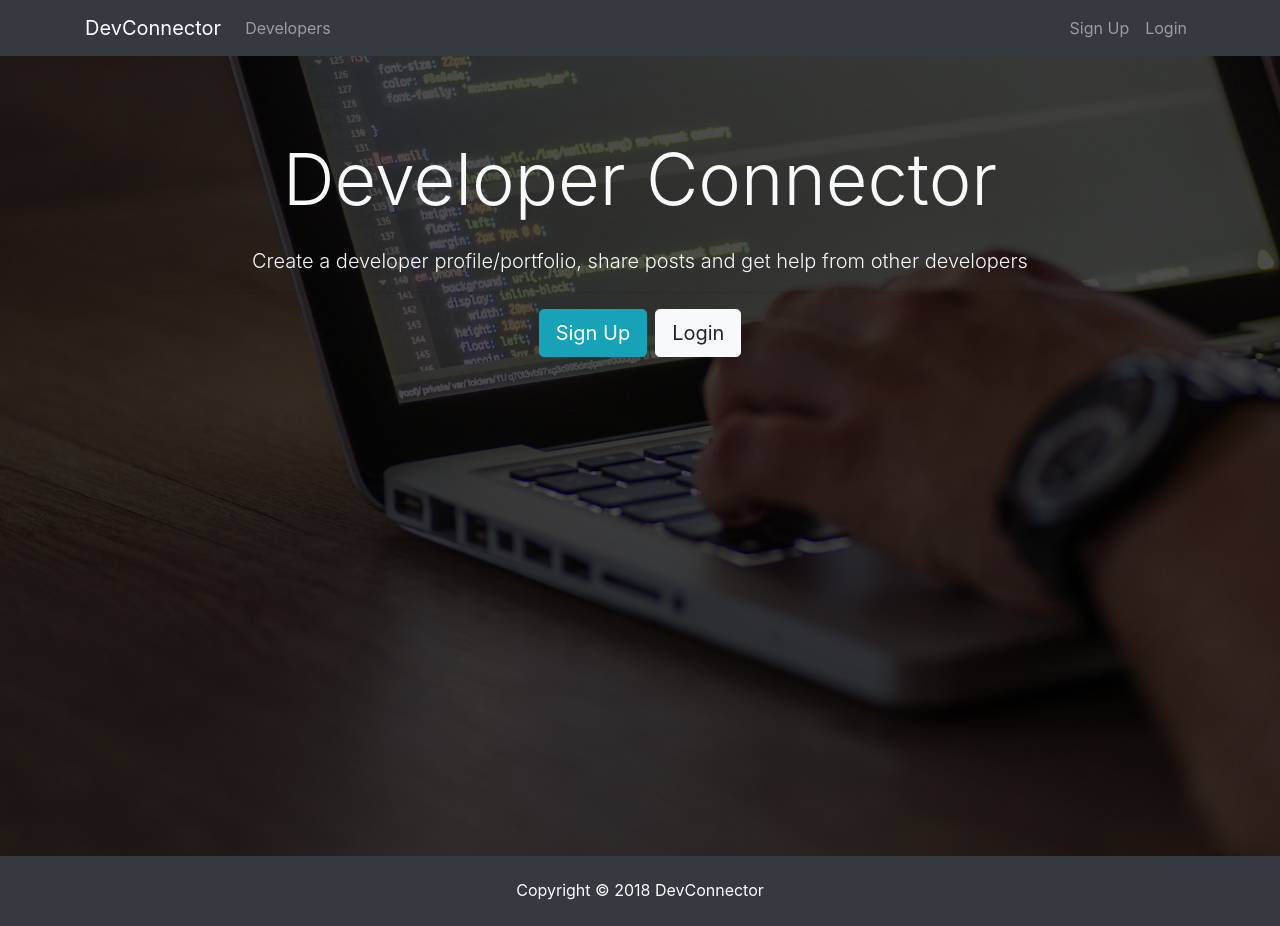
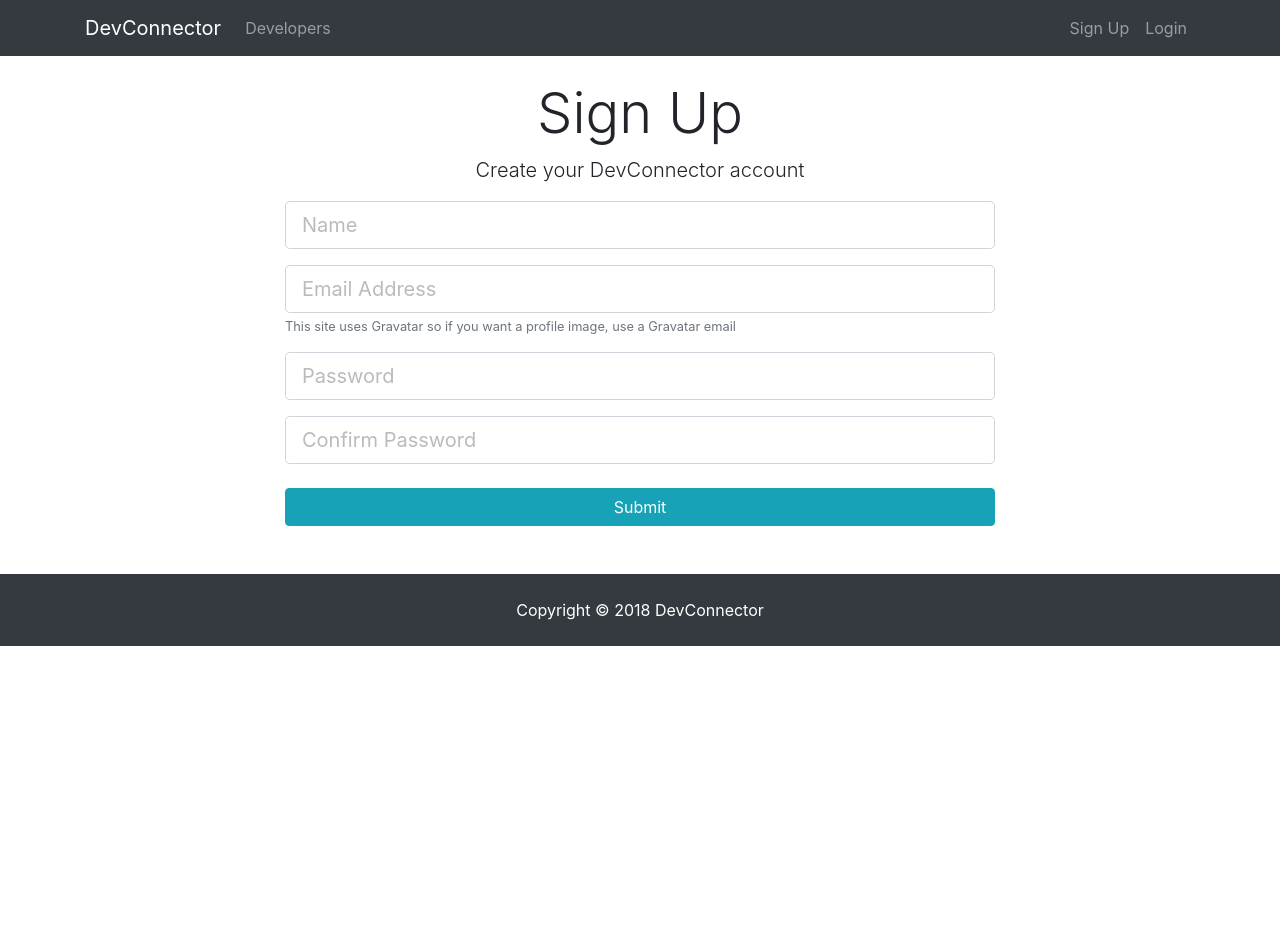
Before and after one commit to fffrowies/bt-dev, a React (Create React App) app in the folder client/: page /register in a window 1280 px wide. After the commit the page ends 800 px from the top, so only its background shows below. Built offline with nearby package versions, Linux system fonts and the light colour scheme.

Commit message:
created Landing and started Register and Login components

```diff
--- a/client/package.json
+++ b/client/package.json
@@ -5,6 +5,7 @@
   "dependencies": {
     "react": "^16.5.2",
     "react-dom": "^16.5.2",
+    "react-router-dom": "^4.2.2",
     "react-scripts": "2.0.4"
   },
   "scripts": {
--- a/client/src/App.js
+++ b/client/src/App.js
@@ -1,18 +1,27 @@
 import React, { Component } from "react";
+import { BrowserRouter, Route } from "react-router-dom";
 
 import Navbar from "./components/layout/Navbar";
 import Footer from "./components/layout/Footer";
 import Landing from "./components/layout/Landing";
+import Register from "./components/auth/Register";
+import Login from "./components/auth/Login";
 import "./App.css";
 
 class App extends Component {
   render() {
     return (
-      <div className="App">
-        <Navbar />
-        <Landing />
-        <Footer />
-      </div>
+      <BrowserRouter>
+        <div className="App">
+          <Navbar />
+          <Route exact path="/" component={Landing} />
+          <div className="container">
+            <Route exact path="/register" component={Register} />
+            <Route exact path="/login" component={Login} />
+          </div>
+          <Footer />
+        </div>
+      </BrowserRouter>
     );
   }
 }
--- /dev/null
+++ b/client/src/components/auth/Login.js
@@ -0,0 +1,70 @@
+import React, { Component } from "react";
+
+class Login extends Component {
+  state = {
+    email: "",
+    password: "",
+    errors: {}
+  };
+
+  onChangeHandler = e => {
+    this.setState({ [e.target.name]: e.target.value });
+  };
+
+  onSubmitHandler = e => {
+    e.preventDefault();
+
+    const user = {
+      email: this.state.email,
+      password: this.state.password
+    };
+
+    console.log(user);
+  };
+
+  render() {
+    return (
+      <div className="login">
+        <div className="container">
+          <div className="row">
+            <div className="col-md-8 m-auto">
+              <h1 className="display-4 text-center">Log In</h1>
+              <p className="lead text-center">
+                Sign in to your DevConnector account
+              </p>
+              <form onSubmit={this.onSubmitHandler}>
+                <div className="form-group">
+                  <input
+                    type="email"
+                    className="form-control form-control-lg"
+                    placeholder="Email Address"
+                    name="email"
+                    value={this.state.email}
+                    onChange={this.onChangeHandler}
+                  />
+                </div>
+                <div className="form-group">
+                  <input
+                    type="password"
+                    className="form-control form-control-lg"
+                    placeholder="Password"
+                    name="password"
+                    value={this.state.password}
+                    onChange={this.onChangeHandler}
+                  />
+                </div>
+                <input
+                  type="submit"
+                  value="Submit"
+                  className="btn btn-info btn-block mt-4"
+                />
+              </form>
+            </div>
+          </div>
+        </div>
+      </div>
+    );
+  }
+}
+
+export default Login;
--- /dev/null
+++ b/client/src/components/auth/Register.js
@@ -0,0 +1,98 @@
+import React, { Component } from "react";
+
+class Register extends Component {
+  state = {
+    name: "",
+    email: "",
+    password: "",
+    password2: "",
+    errors: {}
+  };
+
+  onChangeHandler = e => {
+    this.setState({ [e.target.name]: e.target.value });
+  };
+
+  onSubmitHandler = e => {
+    e.preventDefault();
+
+    const newUser = {
+      name: this.state.name,
+      email: this.state.email,
+      password: this.state.password,
+      password2: this.state.password2
+    };
+
+    console.log(newUser);
+  };
+
+  render() {
+    return (
+      <div className="register">
+        <div className="container">
+          <div className="row">
+            <div className="col-md-8 m-auto">
+              <h1 className="display-4 text-center">Sign Up</h1>
+              <p className="lead text-center">
+                Create your DevConnector account
+              </p>
+              <form onSubmit={this.onSubmitHandler}>
+                <div className="form-group">
+                  <input
+                    type="text"
+                    className="form-control form-control-lg"
+                    placeholder="Name"
+                    name="name"
+                    value={this.state.name}
+                    onChange={this.onChangeHandler}
+                  />
+                </div>
+                <div className="form-group">
+                  <input
+                    type="email"
+                    className="form-control form-control-lg"
+                    placeholder="Email Address"
+                    name="email"
+                    value={this.state.email}
+                    onChange={this.onChangeHandler}
+                  />
+                  <small className="form-text text-muted">
+                    This site uses Gravatar so if you want a profile image, use
+                    a Gravatar email
+                  </small>
+                </div>
+                <div className="form-group">
+                  <input
+                    type="password"
+                    className="form-control form-control-lg"
+                    placeholder="Password"
+                    name="password"
+                    value={this.state.password}
+                    onChange={this.onChangeHandler}
+                  />
+                </div>
+                <div className="form-group">
+                  <input
+                    type="password"
+                    className="form-control form-control-lg"
+                    placeholder="Confirm Password"
+                    name="password2"
+                    value={this.state.password2}
+                    onChange={this.onChangeHandler}
+                  />
+                </div>
+                <input
+                  type="submit"
+                  value="Submit"
+                  className="btn btn-info btn-block mt-4"
+                />
+              </form>
+            </div>
+          </div>
+        </div>
+      </div>
+    );
+  }
+}
+
+export default Register;
--- a/client/src/components/layout/Landing.js
+++ b/client/src/components/layout/Landing.js
@@ -1,4 +1,5 @@
 import React, { Component } from "react";
+import { Link } from "react-router-dom";
 
 class Landing extends Component {
   render() {
@@ -15,12 +16,12 @@
                   from other developers
                 </p>
                 <hr />
-                <a href="register.html" className="btn btn-lg btn-info mr-2">
+                <Link to="/register" className="btn btn-lg btn-info mr-2">
                   Sign Up
-                </a>
-                <a href="login.html" className="btn btn-lg btn-light">
+                </Link>
+                <Link to="/login" className="btn btn-lg btn-light">
                   Login
-                </a>
+                </Link>
               </div>
             </div>
           </div>
--- a/client/src/components/layout/Navbar.js
+++ b/client/src/components/layout/Navbar.js
@@ -1,13 +1,14 @@
 import React, { Component } from "react";
+import { Link } from "react-router-dom";
 
 class Navbar extends Component {
   render() {
     return (
       <nav className="navbar navbar-expand-sm navbar-dark bg-dark mb-4">
         <div className="container">
-          <a className="navbar-brand" href="landing.html">
+          <Link className="navbar-brand" to="/">
             DevConnector
-          </a>
+          </Link>
           <button
             className="navbar-toggler"
             type="button"
@@ -20,23 +21,23 @@
           <div className="collapse navbar-collapse" id="mobile-nav">
             <ul className="navbar-nav mr-auto">
               <li className="nav-item">
-                <a className="nav-link" href="profiles.html">
+                <Link className="nav-link" to="/profiles">
                   {" "}
                   Developers
-                </a>
+                </Link>
               </li>
             </ul>
 
             <ul className="navbar-nav ml-auto">
               <li className="nav-item">
-                <a className="nav-link" href="register.html">
+                <Link className="nav-link" to="/register">
                   Sign Up
-                </a>
+                </Link>
               </li>
               <li className="nav-item">
-                <a className="nav-link" href="login.html">
+                <Link className="nav-link" to="/login">
                   Login
-                </a>
+                </Link>
               </li>
             </ul>
           </div>
```
